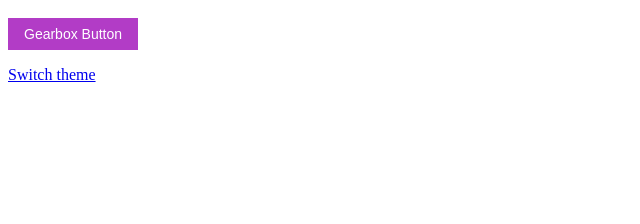
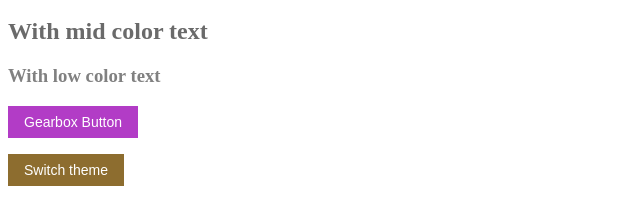
Before and after one commit to mvgeek/gbds, a plain HTML site: page index.html in a window 1280 px wide. Shown: the part 48-272 px from the top of the page, without its empty margins (0-640 px from the left). Drawn offline with Linux system fonts and the light colour scheme.

Commit message:
added new elements

```diff
--- a/index.html
+++ b/index.html
@@ -12,20 +12,28 @@
           color: var(--sd-on-primary);
           border: 0;
         }
-       .title{
+       .text-high{
             color: var(--sd-text-high);
+       }
+       .text-mid{
+            color: var(--sd-text-mid);
+       }
+       .text-low{
+            color: var(--sd-text-low);
        }
 
       </style>
       <div>
-        <h1 class="title">This is just a demo of new gb structure</h1>
+        <h1 class="text-high">This is just a demo of new gb structure</h1>
+        <h2 class="text-mid">With mid color text</h2>
+        <h3 class="text-low">With low color text</h3>
         <button>
           Gearbox Button
         </button>
       </div>
       <p></p>
       <div>
-        <a href="#" onclick="theme_toggle(); return false;">Switch theme</a>
+        <button style="background-color:var(--sd-color-accent340);" href="#" onclick="theme_toggle(); return false;">Switch theme</button>
       </div>
     </body>
     <script>
```
